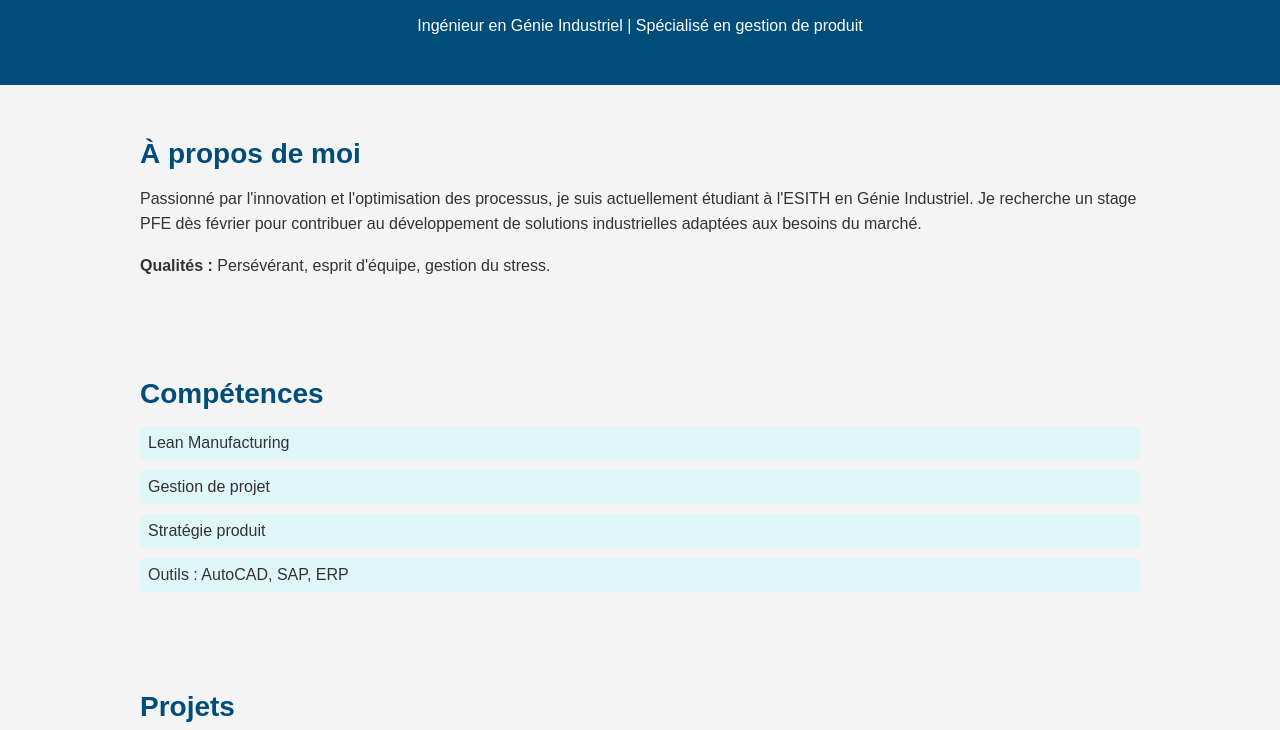
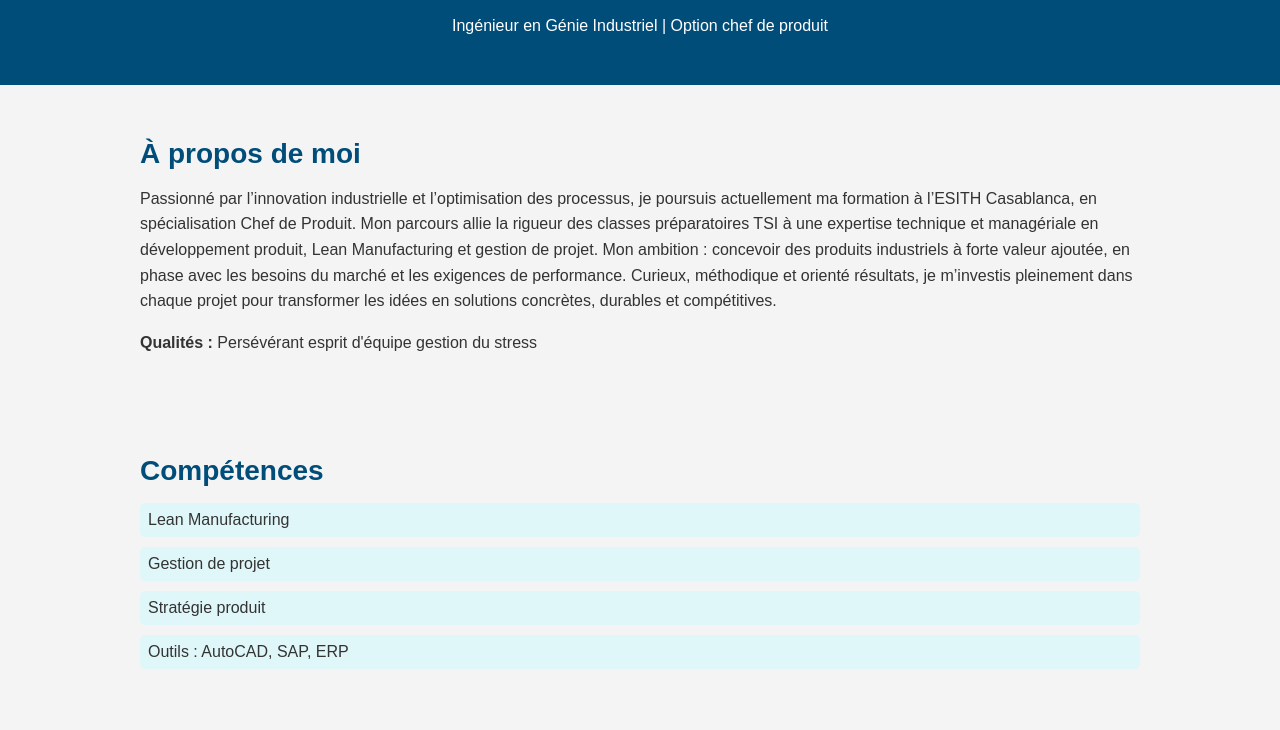
Before and after one commit to Soufiane-elfadli/portfolio, a plain HTML site: page index.html in a window 1280 px wide. Shown: the part 70-800 px from the top of the page. Drawn offline with Linux system fonts and the light colour scheme.

Commit message:
Revise content and styling in index.html
Updated personal information and enhanced project descriptions.

```diff
--- a/index.html
+++ b/index.html
@@ -78,17 +78,21 @@
 
     <header>
         <h1>Soufiane Elfadli</h1>
-        <p>Ingénieur en Génie Industriel | Spécialisé en gestion de produit</p>
+        <p>Ingénieur en Génie Industriel | Option chef de produit</p>
     </header>
 
     <section>
         <h2>À propos de moi</h2>
         <p>
-            Passionné par l'innovation et l'optimisation des processus, je suis actuellement étudiant à l'ESITH en Génie Industriel.
-            Je recherche un stage PFE dès février pour contribuer au développement de solutions industrielles adaptées aux besoins du marché.
+            Passionné par l’innovation industrielle et l’optimisation des processus, je poursuis actuellement ma formation à l’ESITH Casablanca, en spécialisation Chef de Produit. Mon parcours allie la rigueur des classes préparatoires TSI à une expertise technique et managériale en développement produit, Lean Manufacturing et gestion de projet.
+
+Mon ambition : concevoir des produits industriels à forte valeur ajoutée, en phase avec les besoins du marché et les exigences de performance. Curieux, méthodique et orienté résultats, je m’investis pleinement dans chaque projet pour transformer les idées en solutions concrètes, durables et compétitives.
         </p>
         <p>
-            <strong>Qualités : </strong> Persévérant, esprit d'équipe, gestion du stress.
+            <strong>Qualités : </strong>
+            Persévérant
+            esprit d'équipe
+            gestion du stress
         </p>
     </section>
 
```
